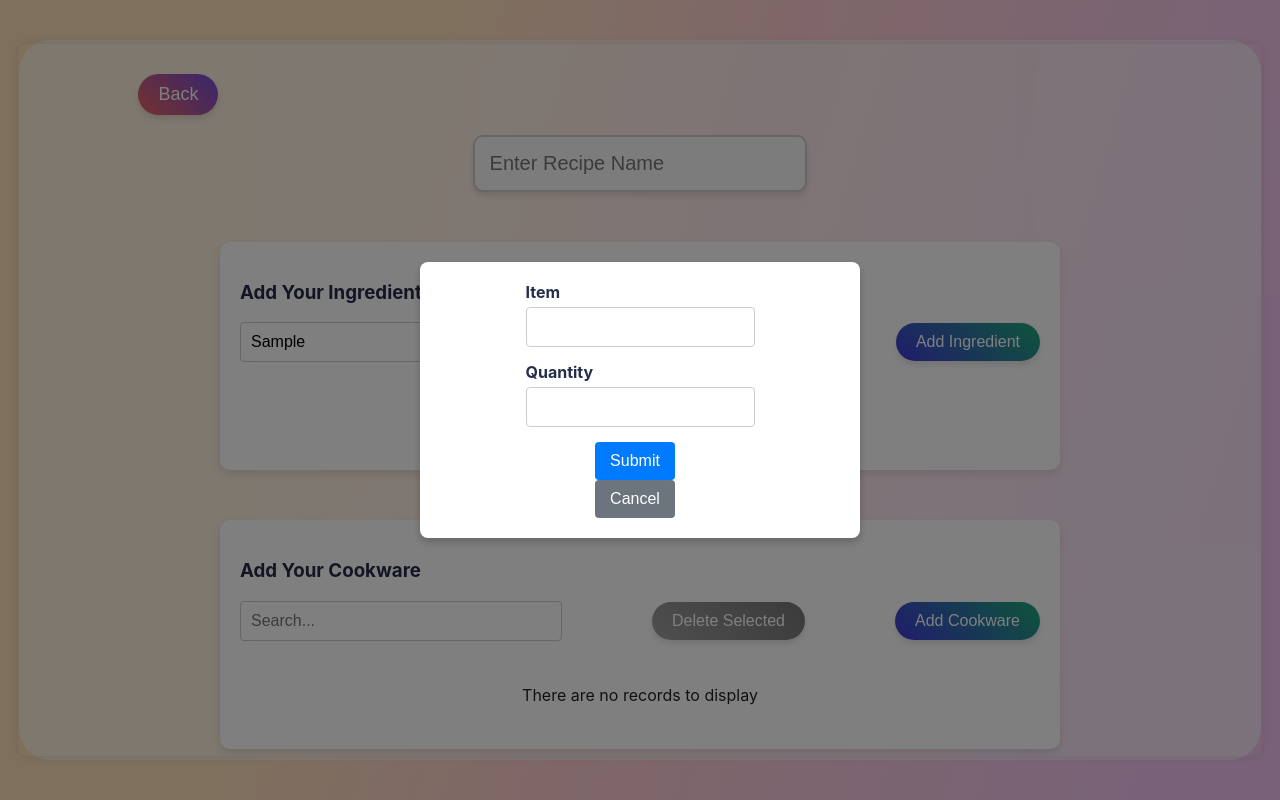
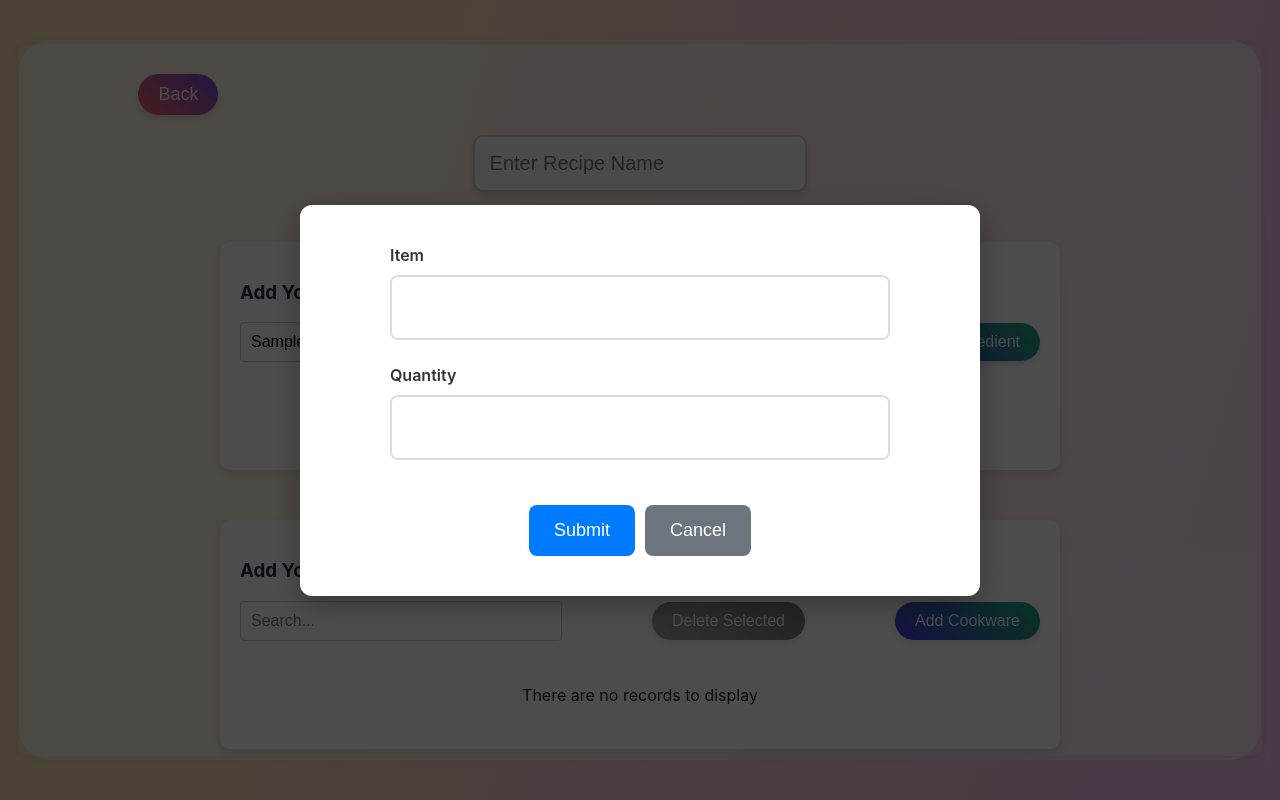
Before and after one commit to masterdrek/Flavor-Fusion, a React (Vite) app in the folder packages/react-frontend/: page /add_recipe in a window 1280 px wide. Both pictures are taken after typing "Sample" into the empty fields and a click on the button "Add Ingredient". Built offline with nearby package versions, Linux system fonts and the light colour scheme.

Commit message:
Fixed Modal Styling

```diff
--- a/packages/react-frontend/src/components/Modal.jsx
+++ b/packages/react-frontend/src/components/Modal.jsx
@@ -9,21 +9,18 @@ function Modal({
     showQuantity = true,
     isStep = false
 }) {
-    // State variables to hold the values of the input fields
     const [itemName, setItemName] = useState(initialName);
     const [itemQuantity, setItemQuantity] = useState(initialQuantity);
 
-    // Effect hook to update the state variables when initialName or initialQuantity changes
     useEffect(() => {
         setItemName(initialName);
         setItemQuantity(initialQuantity);
     }, [initialName, initialQuantity]);
 
-    // Handle form submission
     const handleSubmit = (e) => {
-        e.preventDefault(); // Prevent default form submission, keeps user on the same page after submitting data
-        onSubmit({ name: itemName, quantity: itemQuantity }); // Call onSubmit with the current values
-        onClose(); // Close the modal after submission
+        e.preventDefault();
+        onSubmit({ name: itemName, quantity: itemQuantity });
+        onClose();
     };
 
     return (
@@ -38,7 +35,7 @@ function Modal({
                             type="text"
                             id="item"
                             value={itemName}
-                            onChange={(e) => setItemName(e.target.value)} // Update itemName state when input changes
+                            onChange={(e) => setItemName(e.target.value)}
                         />
                     </div>
                     {showQuantity && (
@@ -50,16 +47,22 @@ function Modal({
                                 value={itemQuantity}
                                 onChange={(e) =>
                                     setItemQuantity(e.target.value)
-                                } // Update itemQuantity state when input changes
+                                }
                             />
                         </div>
                     )}
-                    <button type="submit" className="btn">
-                        Submit
-                    </button>
-                    <button type="button" className="btn" onClick={onClose}>
-                        Cancel
-                    </button>
+                    <div className="button-group">
+                        <button type="submit" className="btn">
+                            Submit
+                        </button>
+                        <button
+                            type="button"
+                            className="btn cancel-btn"
+                            onClick={onClose}
+                        >
+                            Cancel
+                        </button>
+                    </div>
                 </form>
             </div>
         </div>
--- a/packages/react-frontend/src/styles/Modal.css
+++ b/packages/react-frontend/src/styles/Modal.css
@@ -8,21 +8,25 @@
     display: flex;
     align-items: center;
     justify-content: center;
-    background-color: rgba(0, 0, 0, 0.5);
-    /* Dark background with opacity */
+    background-color: rgba(0, 0, 0, 0.7);
     z-index: 1000;
-    /* Ensure the modal is above other elements */
 }
 
 /* Modal Box */
 .modal {
     background-color: #fff;
-    padding: 20px;
-    border-radius: 8px;
-    width: 400px;
+    padding: 40px;
+    border-radius: 12px;
+    width: 600px;
     max-width: 90%;
-    box-shadow: 0 4px 8px rgba(0, 0, 0, 0.2);
-    animation: fadeIn 0.3s ease-out;
+    box-shadow: 0 8px 30px rgba(0, 0, 0, 0.3);
+    animation: fadeIn 0.4s ease-out;
+    transition: transform 0.4s ease-in-out;
+    transform: translateY(-10px);
+}
+
+.modal-container .modal {
+    transform: translateY(0);
 }
 
 /* Fade-in animation */
@@ -31,7 +35,6 @@
         opacity: 0;
         transform: translateY(-20px);
     }
-
     to {
         opacity: 1;
         transform: translateY(0);
@@ -40,70 +43,80 @@
 
 /* Form Group */
 .form-group {
-    margin-bottom: 15px;
+    margin-bottom: 25px;
 }
 
 /* Form Labels */
 .form-group label {
     display: block;
-    margin-bottom: 5px;
-    font-weight: bold;
+    margin-bottom: 10px;
+    font-weight: 600;
+    color: #333;
+    font-size: 16px;
 }
 
 /* Form Inputs */
 .form-group input {
-    width: 100%;
-    padding: 10px;
-    border: 1px solid #ccc;
-    border-radius: 4px;
-    font-size: 16px;
+    width: 500px;
+    padding: 20px;
+    border: 2px solid #ddd;
+    border-radius: 8px;
+    font-size: 18px;
     box-sizing: border-box;
+    transition: border-color 0.3s, box-shadow 0.3s;
+}
+
+.form-group input:focus {
+    border-color: #007bff;
+    box-shadow: 0 0 10px rgba(0, 123, 255, 0.2);
+    outline: none;
+}
+
+/* Buttons Container */
+.button-group {
+    display: flex;
+    justify-content: space-between;
+    margin-top: 20px;
 }
 
 /* Buttons */
 .btn {
     background-color: #007bff;
     color: white;
-    padding: 10px 15px;
+    padding: 15px 25px;
     border: none;
-    border-radius: 4px;
-    font-size: 16px;
+    border-radius: 8px;
+    font-size: 18px;
     cursor: pointer;
-    margin-right: 10px;
-    transition: background-color 0.3s;
+    transition: background-color 0.3s, transform 0.3s;
+    flex: 1;
+    margin: 0 5px;
 }
 
 .btn:hover {
     background-color: #0056b3;
+    transform: translateY(-2px);
 }
 
 /* Cancel Button */
-.btn:last-child {
+.btn.cancel-btn {
     background-color: #6c757d;
 }
 
-.btn:last-child:hover {
+.btn.cancel-btn:hover {
     background-color: #5a6268;
 }
 
+/* Edit Icon */
 .edit-icon {
-    font-size: 1.2em;
-    /* Increase the size of the icon */
+    font-size: 1.4em;
     color: #007bff;
-    /* Set a default color */
     cursor: pointer;
-    /* Change the cursor to a pointer */
     margin-left: 10px;
-    /* Add some margin for spacing */
-    transition:
-        color 0.3s,
-        transform 0.3s;
-    /* Smooth transition for color and transform */
+    transition: color 0.3s, transform 0.3s;
 }
 
 .edit-icon:hover {
     color: #0056b3;
-    /* Change color on hover */
     transform: scale(1.5);
-    /* Slightly enlarge the icon on hover */
 }
```
